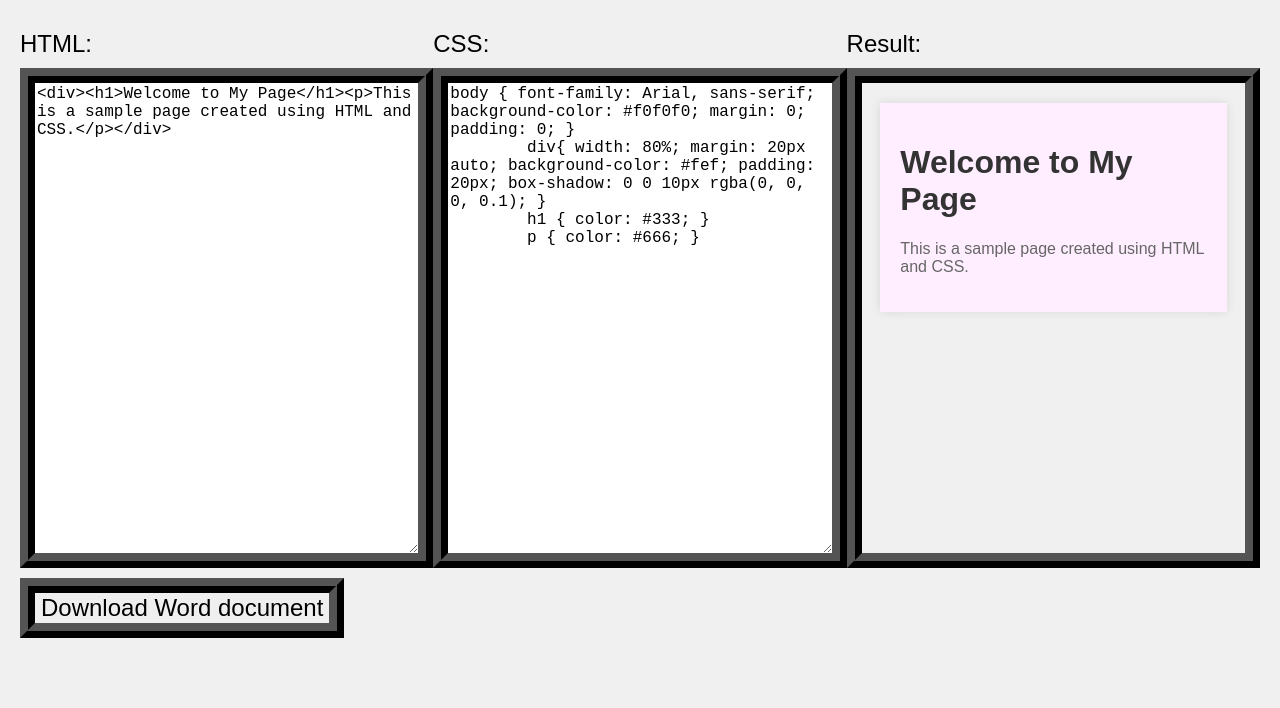
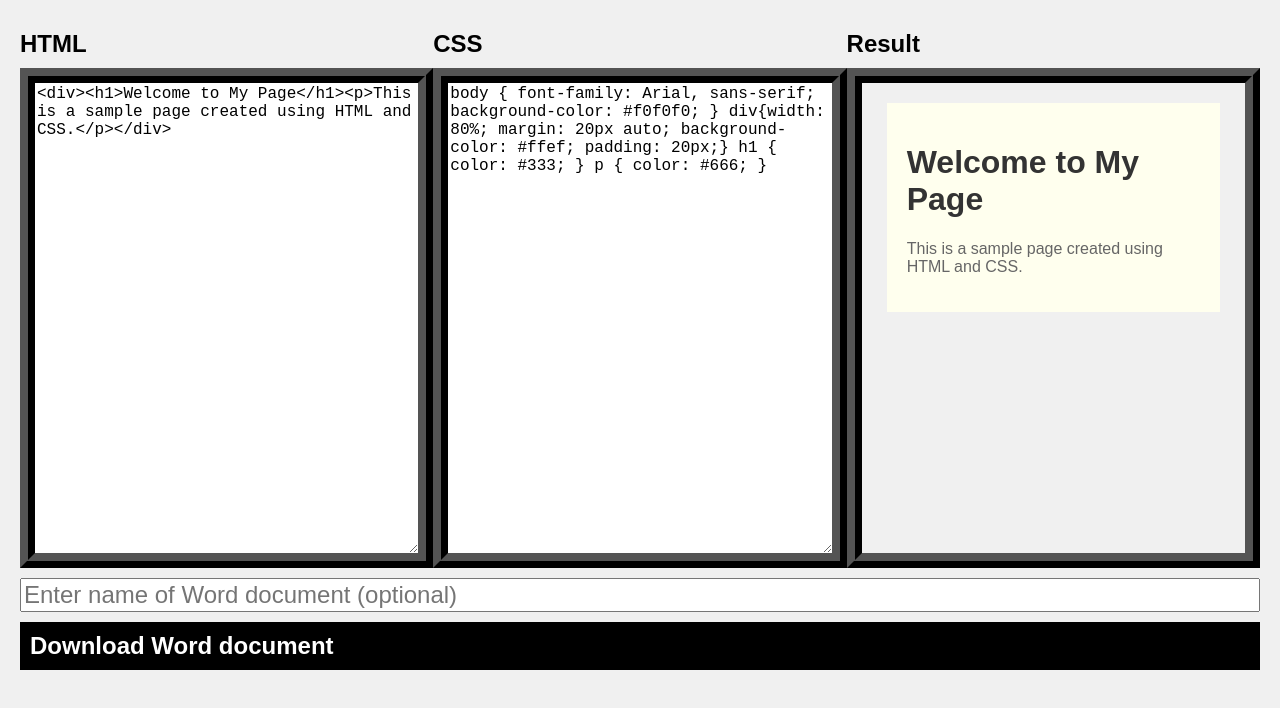
Before and after one commit to 3willows/html-css-export-word-demo, a website built with Vite: page index.html in a window 1280 px wide. Built offline with nearby package versions, Linux system fonts and the light colour scheme.

Commit message:
Add download file name customisation

```diff
--- a/index.html
+++ b/index.html
@@ -11,9 +11,12 @@
       background-color: #f0f0f0;
       margin: 0;
       padding: 20px;
+      height: 100vh;
+      display: flex;
+      flex-direction: column;
     }
 
-    #container {
+    .container {
       display: flex;
       width: 100%;
       flex-wrap: wrap;
@@ -39,36 +42,46 @@
     p {
       margin-top: 10px;
       margin-bottom: 10px;
-      font-size: x-large
+      font-size: x-large;
+      font-weight: bold;
+    }
+
+    input {
+      margin-top: 10px;
+      font-size: x-large;
     }
 
     button {
+      text-align: left;
+      font-weight: bold;
       margin-top: 10px;
-      border: 4mm ridge black;
-      font-size: x-large
+      padding: 10px;
+      background-color: black;
+      color: white;
+      border: none;
+      font-size: x-large;
+      cursor: pointer;
     }
   </style>
 </head>
 
 <body>
-  <div id="container">
+  <div class="container">
     <div class="vertical-container">
-      <p>HTML:</p>
+      <p>HTML</p>
       <textarea id="htmlInput"><div><h1>Welcome to My Page</h1><p>This is a sample page created using HTML and CSS.</p></div>
       </textarea>
     </div>
     <div class="vertical-container">
-      <p>CSS:</p>
-      <textarea id="cssInput">body { font-family: Arial, sans-serif; background-color: #f0f0f0; margin: 0; padding: 0; }
-        div{ width: 80%; margin: 20px auto; background-color: #fef; padding: 20px; box-shadow: 0 0 10px rgba(0, 0, 0, 0.1); }
-        h1 { color: #333; }
-        p { color: #666; }</textarea>
+      <p>CSS</p>
+      <textarea id="cssInput">body { font-family: Arial, sans-serif; background-color: #f0f0f0; } div{width: 80%; margin: 20px auto; background-color: #ffef; padding: 20px;} h1 { color: #333; } p { color: #666; }</textarea>
     </div>
     <div class="vertical-container">
-      <p>Result:</p>
+      <p>Result</p>
       <iframe id="result"></iframe>
     </div>
   </div>
+  <input type="text" placeholder="Enter name of Word document (optional)">
   <button>Download Word document</button>
   <script src="
 https://cdn.jsdelivr.net/npm/file-saver@2.0.5/dist/FileSaver.min.js
--- a/index.js
+++ b/index.js
@@ -4,6 +4,7 @@ const htmlInput = document.getElementById("htmlInput")
 const cssInput = document.getElementById("cssInput")
 const result = document.getElementById("result").contentWindow.document
 
+const input = document.querySelector("input")
 const button = document.querySelector("button")
 
 function updateResult() {
@@ -19,6 +20,6 @@ cssInput.addEventListener("input", updateResult)
 
 button.addEventListener("click", ()=>{
   console.log("hihi")
-  htmlCssExportWord(htmlInput.value, cssInput.value)
+  htmlCssExportWord(htmlInput.value, cssInput.value, input.value)
 })
 window.onload = updateResult()
```
